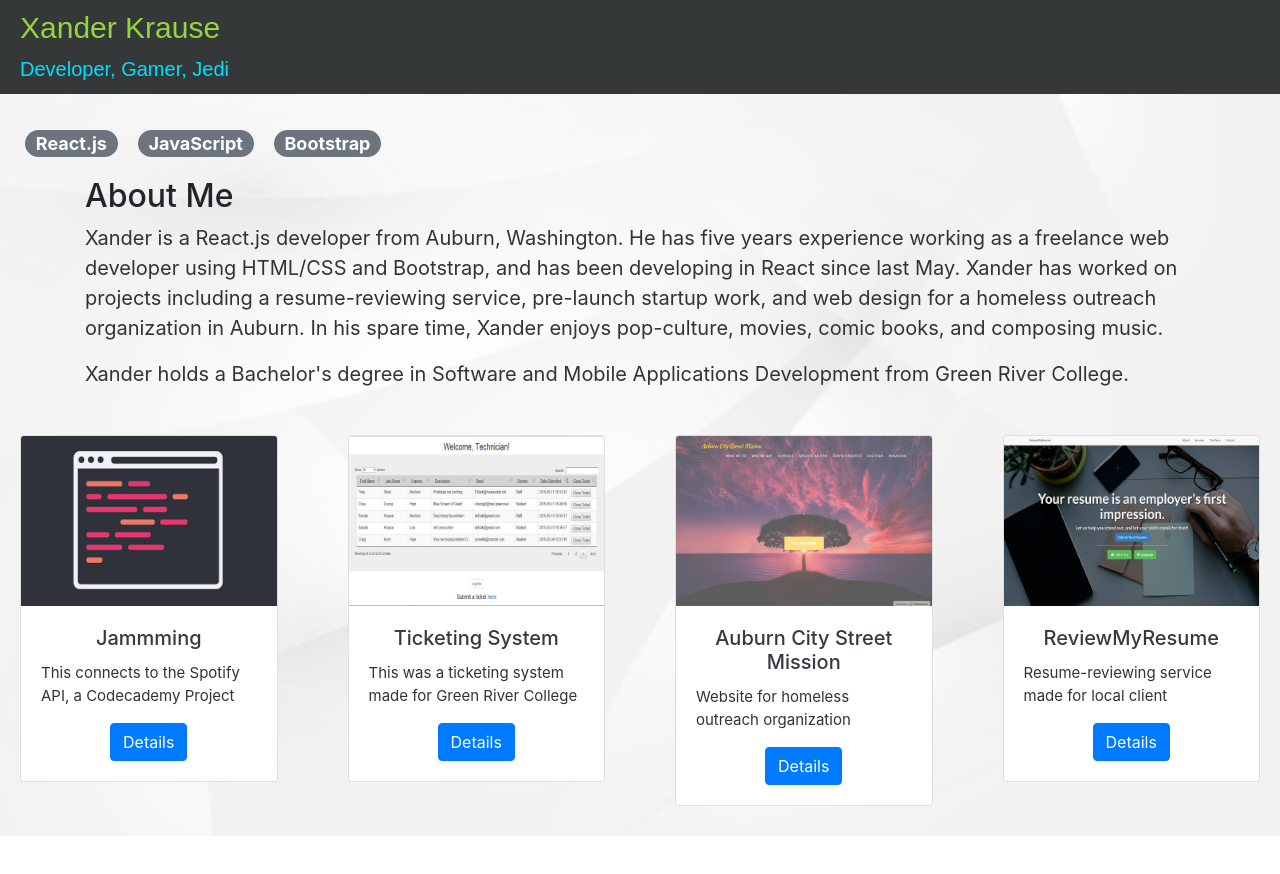
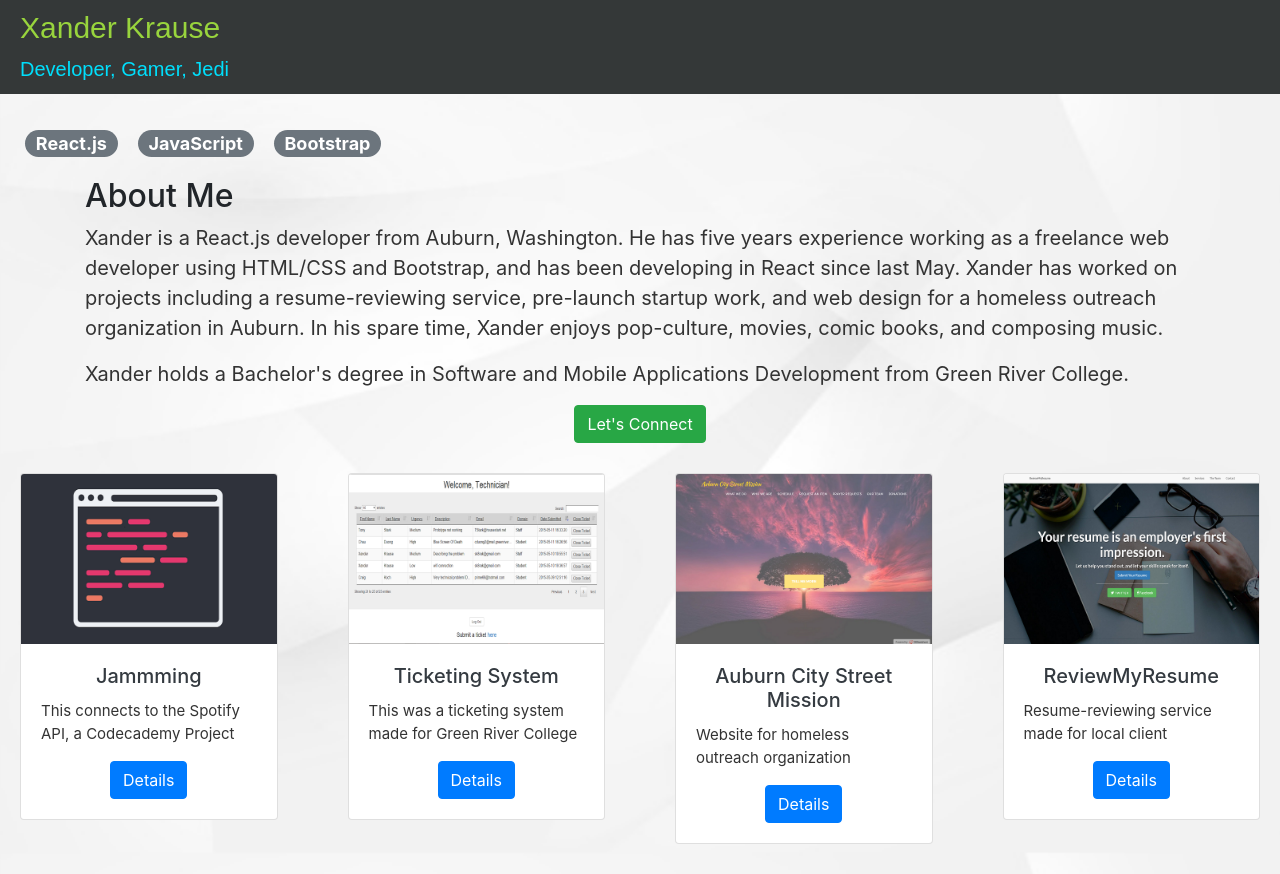
Before and after one commit to xkrause/portfolio, a React (Create React App) app: page / in a window 1280 px wide. Before the commit the page ends 836 px from the top, so only its background shows below. Built offline with nearby package versions, Linux system fonts and the light colour scheme.

Commit message:
Adding Social Button component

```diff
--- a/src/components/App/App.js
+++ b/src/components/App/App.js
@@ -5,6 +5,7 @@ import Nav from '../Nav/Nav';
 import Projects from '../Projects/Projects';
 import Bio from '../Bio/Bio';
 import Skills from '../Skills/Skills';
+import Social from '../Social/Social';
 
 class App extends React.Component {
     render() {
@@ -13,6 +14,7 @@ class App extends React.Component {
                 <Header />
                 <Skills />
                 <Bio />
+                <Social />
                 <Projects />
             </div>
         );
--- /dev/null
+++ b/src/components/Social/Social.css
@@ -0,0 +1,6 @@
+.social {
+    margin: 0 auto;
+}
+a {
+    font-family: Arial;
+}
--- /dev/null
+++ b/src/components/Social/Social.js
@@ -0,0 +1,49 @@
+import React from 'react';
+import './Social.css';
+import {Button, Modal} from 'react-bootstrap';
+
+class Social extends React.Component {
+    constructor(props) {
+        super(props);
+
+        this.state = {
+            show: false
+        }
+
+        this.showModal = this.showModal.bind(this);
+        this.closeModal = this.closeModal.bind(this);
+    }
+
+    showModal = () => {
+        this.setState({show: true});
+    }
+
+    closeModal = () => {
+        this.setState({show: false});
+    }
+
+    render() {
+        return (
+            <div classname = "container">
+                <div className = "row">
+                    <Button className = "btn btn-success social" onClick = {this.showModal}>Let's Connect</Button>
+                    <Modal show = {this.state.show}>
+                        <Modal.Header closeButton onClick = {this.closeModal}>Social Links</Modal.Header>
+                        <Modal.Body><p>Xander Krause</p>
+                            <a href = "https://www.linkedin.com/in/xanderkrause" target = "_blank">LinkedIn</a>
+                            <br></br>
+                            <a href = "https://github.com/xkrause" target = "_blank">GitHub</a>
+                        </Modal.Body>
+                        <Modal.Footer>
+                            <Button onClick = {this.closeModal}>
+                                Close
+                            </Button>
+                        </Modal.Footer>
+                    </Modal>
+                </div>
+            </div>
+        );
+    }
+}
+
+export default Social;
```
Also changed, not shown: 1 other file (tests, documents, lock files or other folders).
